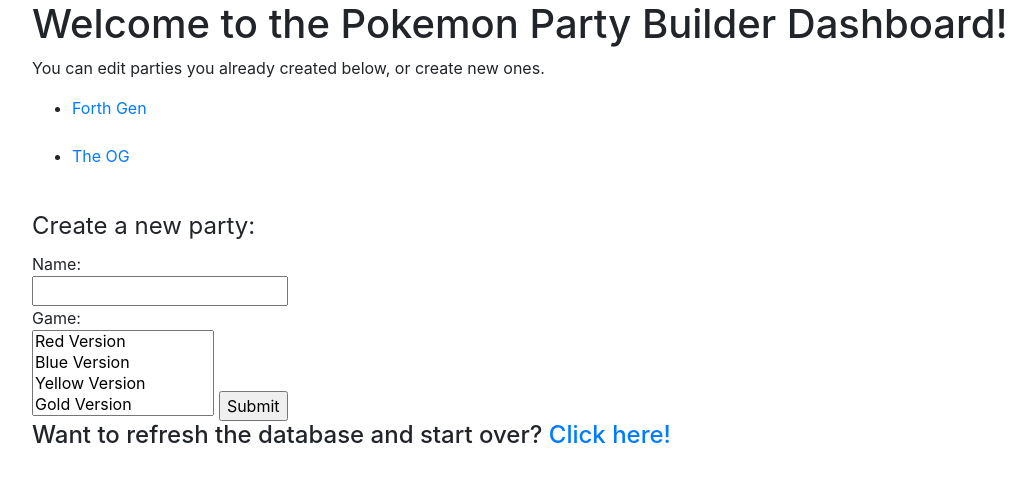
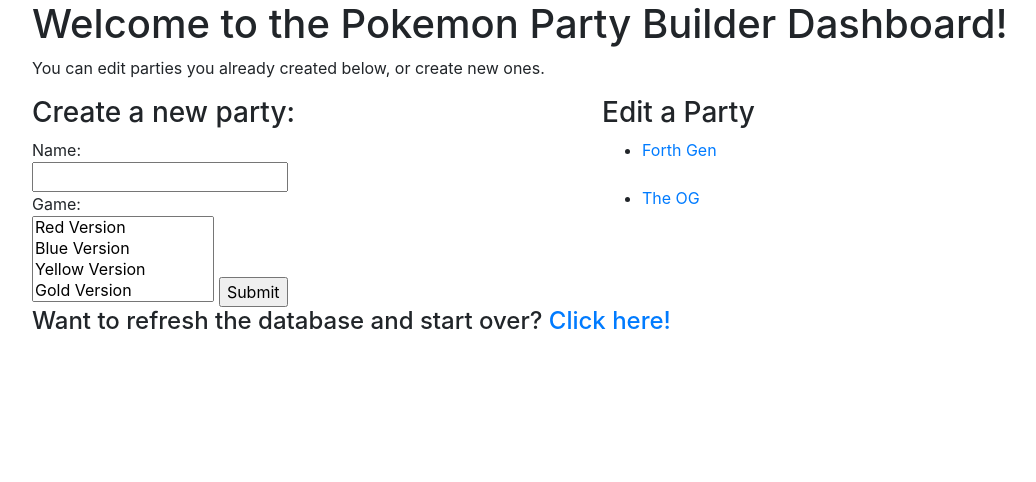
Before and after one commit to jbhammon/si507_final_project, a Flask app: page / in a window 1280 px wide. Shown: the top 482 px of the page, without its empty margins (53-1089 px from the left). Run offline with Flask 2, Linux system fonts and the light colour scheme; data comes from the database, SQL or seed files in the repository; both versions use the stored data as it was after the commit; parts of the project's set-up code (start-up, migrations or seed data) failed here and were passed over; some libraries are stand-ins or nearby versions.

Commit message:
Restructured home page HTML

```diff
--- a/templates/index.html
+++ b/templates/index.html
@@ -15,21 +15,15 @@
       <div class="row">
         <div class="col-sm-12 ">
           <h1>Welcome to the Pokemon Party Builder Dashboard!</h1>
+          <p>You can edit parties you already created below, or create new ones.</p>
+        </div>
+      </div>
 
-          <p>You can edit parties you already created below, or create new ones.</p>
-
-          <ul>
-          {% for team in recent_teams %}
-          <li><a href='/build_team/{{ team }}'>{{ team }}</a></li><br>
-          {% endfor %}
-          </ul>
-
-          {% if not recent_teams %}
-          {% endif %}
-
+      <div class="row">
+        <div class="col-sm-12 col-md-6">
           <form method="post">
             <fieldset>
-              <legend>Create a new party:</legend>
+              <h3>Create a new party:</h3>
               Name:<br>
               <input type="text" name="name" required><br>
               Game:<br>
@@ -43,7 +37,25 @@
               <input type="submit" value="Submit">
            </fieldset>
           </form>
+        </div>
+        <div class="col-sm-12 col-md-6">
+          {% if recent_teams %}
+          <h3>Edit a Party</h3>
+            <ul>
+            {% for team in recent_teams %}
+              <li><a href='/build_team/{{ team }}'>{{ team }}</a></li><br>
+            {% endfor %}
+            </ul>
+          {% endif %}
 
+          {% if not recent_teams %}
+            <h2>Start by creating a party on the left!</h2>
+          {% endif %}
+        </div>
+      </div>
+
+      <div class="row">
+        <div class="col">
           <h4>Want to refresh the database and start over? <a href='/db_refresh'>Click here!</a></h4>
         </div>
       </div>
```
Also changed, not shown: pokemon_dashboard.db.
